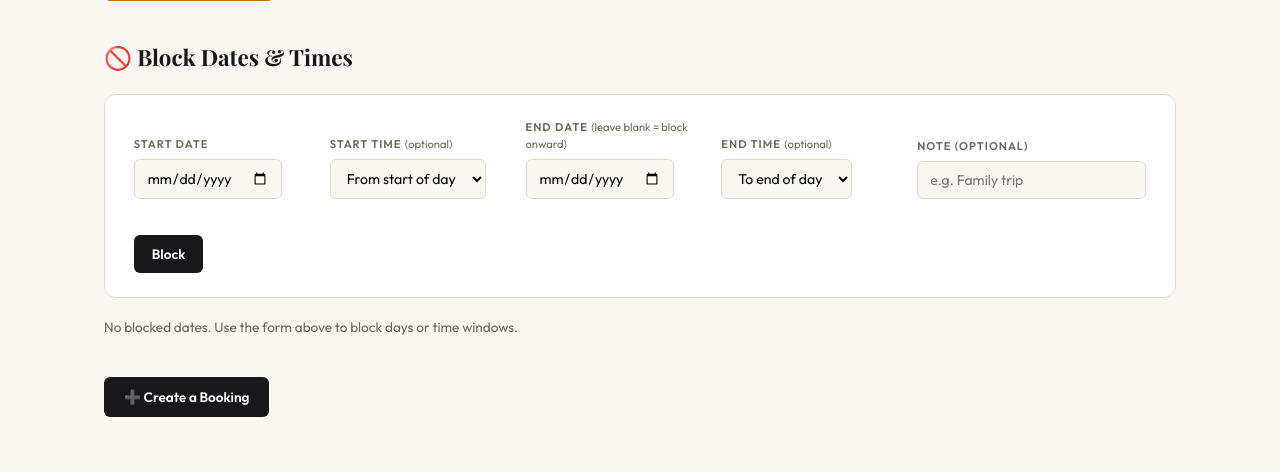
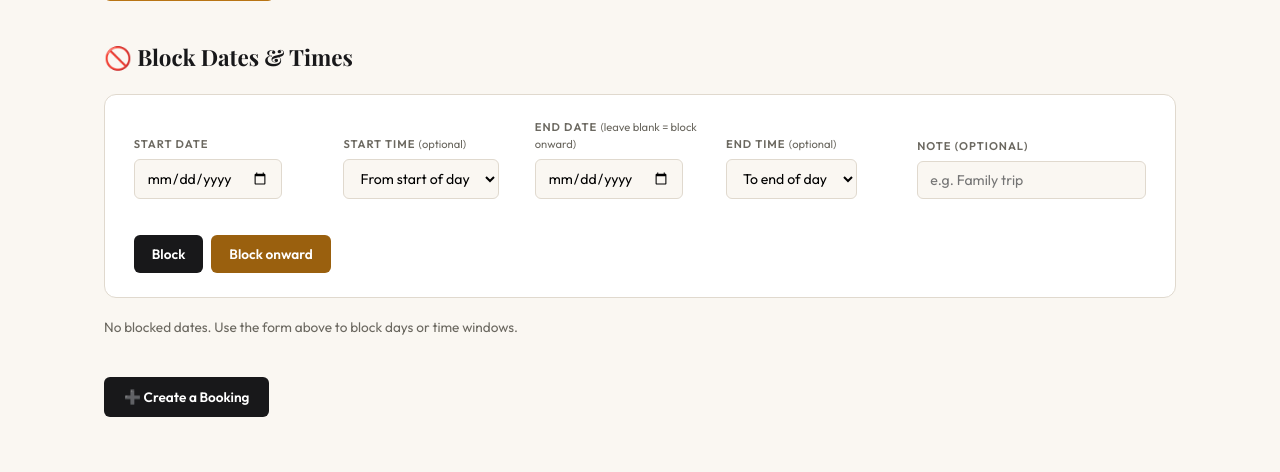
Before and after one commit to CoolPotato31F/kaiserdetailing.com, a Flask app: page /admin in a window 1280 px wide. Shown: the part 947-1419 px from the top of the page. Run offline with Flask 3, Linux system fonts and the light colour scheme; the visitor is signed in with stand-in values (Sample User, id 1); data comes from the database, SQL or seed files in the repository; data that the repository does not hold is empty.

Commit message:
update 2026-08-08 18:54:19

```diff
--- a/app.py
+++ b/app.py
@@ -1131,8 +1131,8 @@ def admin_add_block():
     except ValueError:
         return _admin_redirect("Invalid date.")
 
-    # Open-ended block: no end date → block every day from the start date onward.
-    open_ended = not end_date
+    # Open-ended block: no end date, or the "Block onward" button was used.
+    open_ended = (not end_date) or (f.get("onward") == "1")
     if open_ended:
         conn = get_db()
         conn.execute("""
--- a/templates/admin.html
+++ b/templates/admin.html
@@ -155,6 +155,7 @@ tr.past td{opacity:0.5;}
     <h2>🚫 Block Dates &amp; Times</h2>
     <div class="block-form">
       <form method="POST" action="{{ url_for('admin_add_block') }}">
+        <input type="hidden" name="onward" id="blk-onward" value="0">
         <div class="block-grid">
           <div>
             <label>Start date</label>
@@ -184,7 +185,15 @@ tr.past td{opacity:0.5;}
           </div>
           <div>
             <label>&nbsp;</label>
-            <button class="block-submit" type="submit">Block</button>
+            <div style="display:flex;gap:8px;">
+              <button class="block-submit" type="submit">Block</button>
+              <button class="block-submit" type="submit"
+                      style="background:var(--gold-h,#b87414);"
+                      onclick="document.getElementById('blk-onward').value='1'"
+                      title="Block this start date and every day after it, with no end date">
+                Block onward
+              </button>
+            </div>
           </div>
         </div>
       </form>
@@ -410,14 +419,16 @@ function renderAdmAddons() {
 admService.addEventListener("change", renderAdmAddons);
 renderAdmAddons();
 
-// Keep the end date on/after the start date, and default it to match when empty.
+// Keep the end date on/after the start date. Do NOT auto-fill it — a blank
+// end date means "block from the start date onward".
 (function () {
   const start = document.getElementById("blk-start-date");
   const end   = document.getElementById("blk-end-date");
   if (!start || !end) return;
   start.addEventListener("change", () => {
     end.min = start.value;
-    if (!end.value || end.value < start.value) end.value = start.value;
+    // If an end date was already chosen but is now before the start, clear it.
+    if (end.value && end.value < start.value) end.value = "";
   });
 })();
 
```
